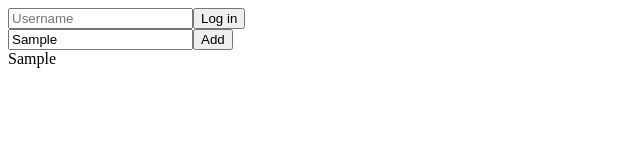
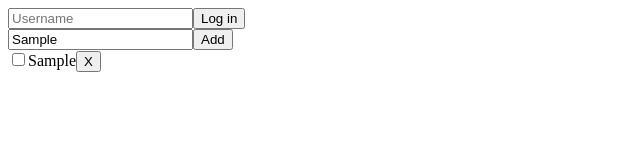
Before and after one commit to dstrekelj/algebra-example-react-todo-app, a React (Create React App) app: page / in a window 1280 px wide. Both pictures are taken after typing "Sample" into the empty fields and a click on the button "Add". Shown: the top 160 px of the page, without its empty margins (0-640 px from the left). Built offline with nearby package versions, Linux system fonts and the light colour scheme.

Commit message:
Add task display

```diff
--- a/src/App.js
+++ b/src/App.js
@@ -1,20 +1,36 @@
 import { useState } from "react";
 import { LoginForm } from "./containers/LoginForm";
 import { TaskForm } from "./containers/TaskForm";
+import { Task } from "./components/Task";
 
 export function App() {
   const [user, setUser] = useState(null);
   const [task, setTask] = useState(null);
 
   const handleLogin = (data) => setUser({ username: data.username });
-  const handleAdd = (data) => setTask({ text: data.task });
+  const handleAdd = (data) =>
+    setTask({ text: data.task, isDone: false });
+  const handleCheck = () =>
+    setTask((state) => ({
+      ...state,
+      isDone: !state.isDone,
+    }));
+  const handleDelete = () => setTask(null);
 
   return (
     <div>
       {user !== null && <div>Hi {user.username}!</div>}
       <LoginForm onLogin={handleLogin} />
       <TaskForm onAdd={handleAdd} />
-      {task !== null && <div>{task.text}</div>}
+      {task !== null && (
+        <Task
+          isDone={task.isDone}
+          onCheck={handleCheck}
+          onDelete={handleDelete}
+        >
+          {task.text}
+        </Task>
+      )}
     </div>
   );
 }
--- /dev/null
+++ b/src/components/Task.jsx
@@ -0,0 +1,18 @@
+import { Input } from "../components/Input";
+import { Button } from "./Button";
+
+export function Task(props) {
+  return (
+    <div>
+      <Input
+        type="checkbox"
+        checked={props.isDone}
+        onChange={props.onCheck}
+      />
+      <span>{props.children}</span>
+      <Button type="button" onClick={props.onDelete}>
+        X
+      </Button>
+    </div>
+  );
+}
```
